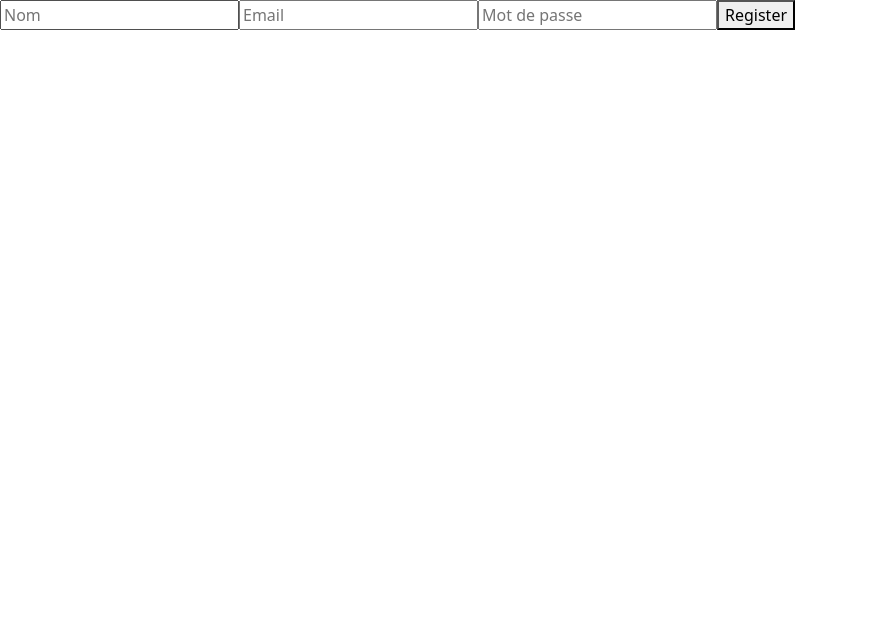
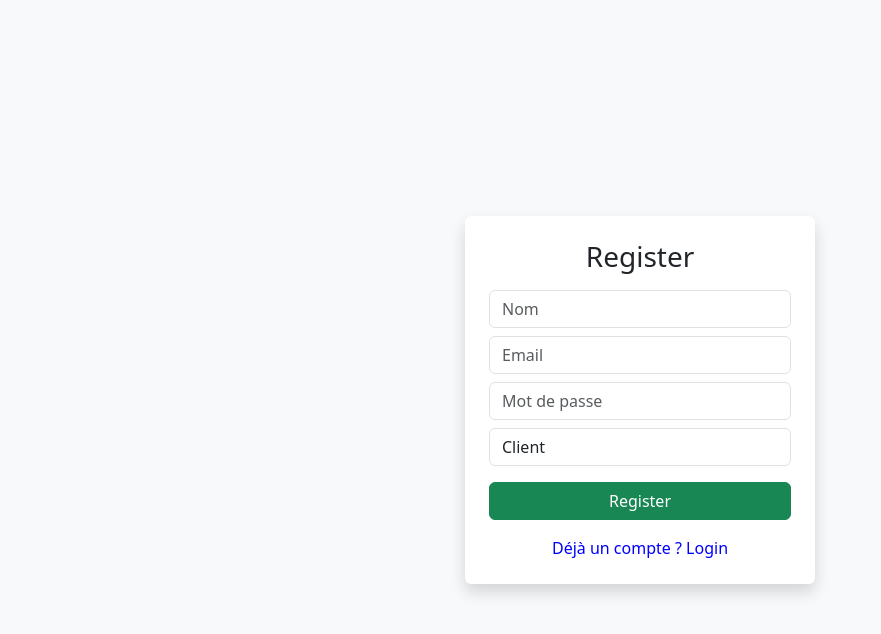
Before and after one commit to jonhsongabriel/Lumenprojet, a React (Create React App) app in the folder gestionenergie/: page /register in a window 1280 px wide. Shown: the top 634 px of the page, without its empty margins (0-881 px from the left). Built offline with nearby package versions, Linux system fonts and the light colour scheme.

Commit message:
UI register améliorée avec rôle + bootstrap

```diff
--- a/gestionenergie/src/Register.js
+++ b/gestionenergie/src/Register.js
@@ -29,7 +29,6 @@ function Register() {
       }
 
       alert("Compte créé");
-
       navigate("/login");
 
     } catch (err) {
@@ -38,25 +37,62 @@ function Register() {
   };
 
   return (
-    <form onSubmit={handleRegister}>
+    <div className="d-flex justify-content-center align-items-center vh-100 bg-light">
+
+      <form onSubmit={handleRegister} className="p-4 shadow rounded bg-white" style={{ width: "350px" }}>
+
+        <h3 className="text-center mb-3">Register</h3>
+
+        {/* NOM */}
         <input
+          className="form-control mb-2"
           placeholder="Nom"
           onChange={(e) => setForm({ ...form, nom: e.target.value })}
         />
 
+        {/* EMAIL */}
         <input
+          className="form-control mb-2"
           placeholder="Email"
           onChange={(e) => setForm({ ...form, email: e.target.value })}
         />
 
+        {/* PASSWORD */}
         <input
           type="password"
+          className="form-control mb-2"
           placeholder="Mot de passe"
           onChange={(e) => setForm({ ...form, motdepasse: e.target.value })}
         />
 
-      <button>Register</button>
+        {/* ROLE (AJOUTÉ) */}
+        <select
+          className="form-control mb-3"
+          value={form.role}
+          onChange={(e) => setForm({ ...form, role: e.target.value })}
+        >
+          <option value="client">Client</option>
+          <option value="admin">Admin</option>
+          <option value="technicien">Technicien</option>
+        </select>
+
+        {/* BUTTON */}
+        <button className="btn btn-success w-100">
+          Register
+        </button>
+
+        {/* LINK LOGIN */}
+        <div className="text-center mt-3">
+          <span
+            style={{ color: "blue", cursor: "pointer" }}
+            onClick={() => navigate("/login")}
+          >
+            Déjà un compte ? Login
+          </span>
+        </div>
+
       </form>
+    </div>
   );
 }
 
```
Lines whose indentation alone changed are shown as unchanged.
